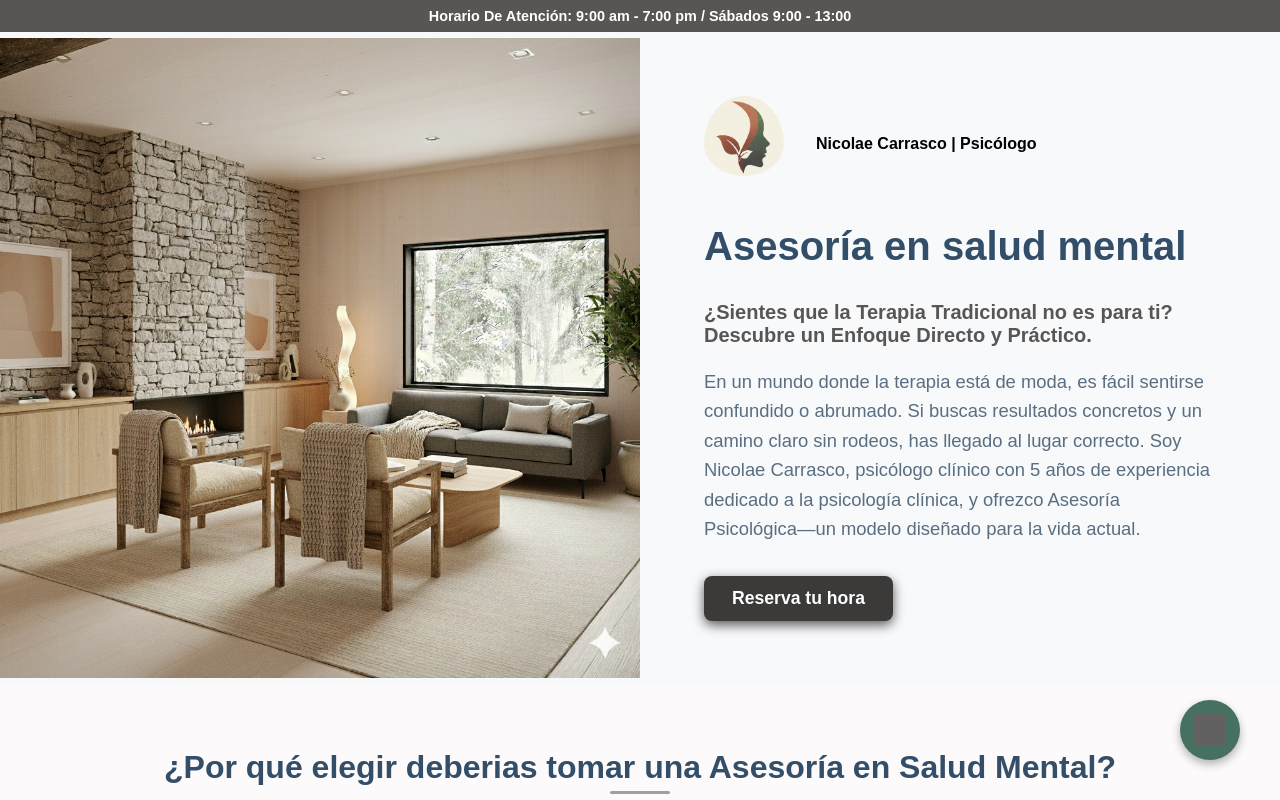
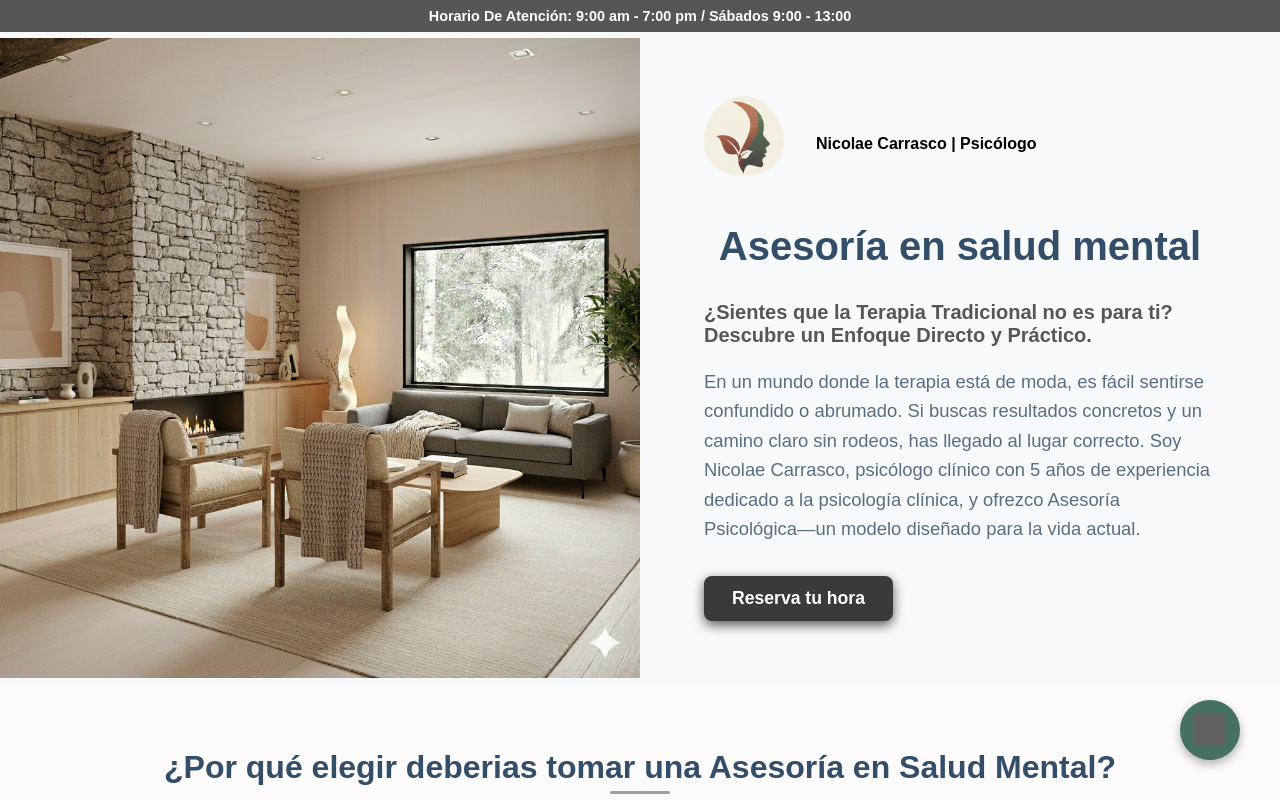
Before and after one commit to Pabloblockchain24/psicolae_Front, a React (Vite) app: page / in a window 1280 px wide. Shown: the top 800 px of the page. Built offline with nearby package versions, Linux system fonts and the light colour scheme; grey boxes are pictures that could not be loaded.

Commit message:
title center

```diff
--- a/src/pages/home/home.css
+++ b/src/pages/home/home.css
@@ -163,6 +163,7 @@
   font-weight: 700;
   color: #334e68; /* Color oscuro y profesional */
   margin-bottom: 2rem;
+  text-align: center;
 }
 @media (max-width: 768px) {
   .homeTitle {
--- a/src/pages/home/home.jsx
+++ b/src/pages/home/home.jsx
@@ -1,5 +1,3 @@
-/*import dependencies*/
-import { NavLink } from "react-router-dom";
 
 /*import styles*/
 import "./home.css";
```
